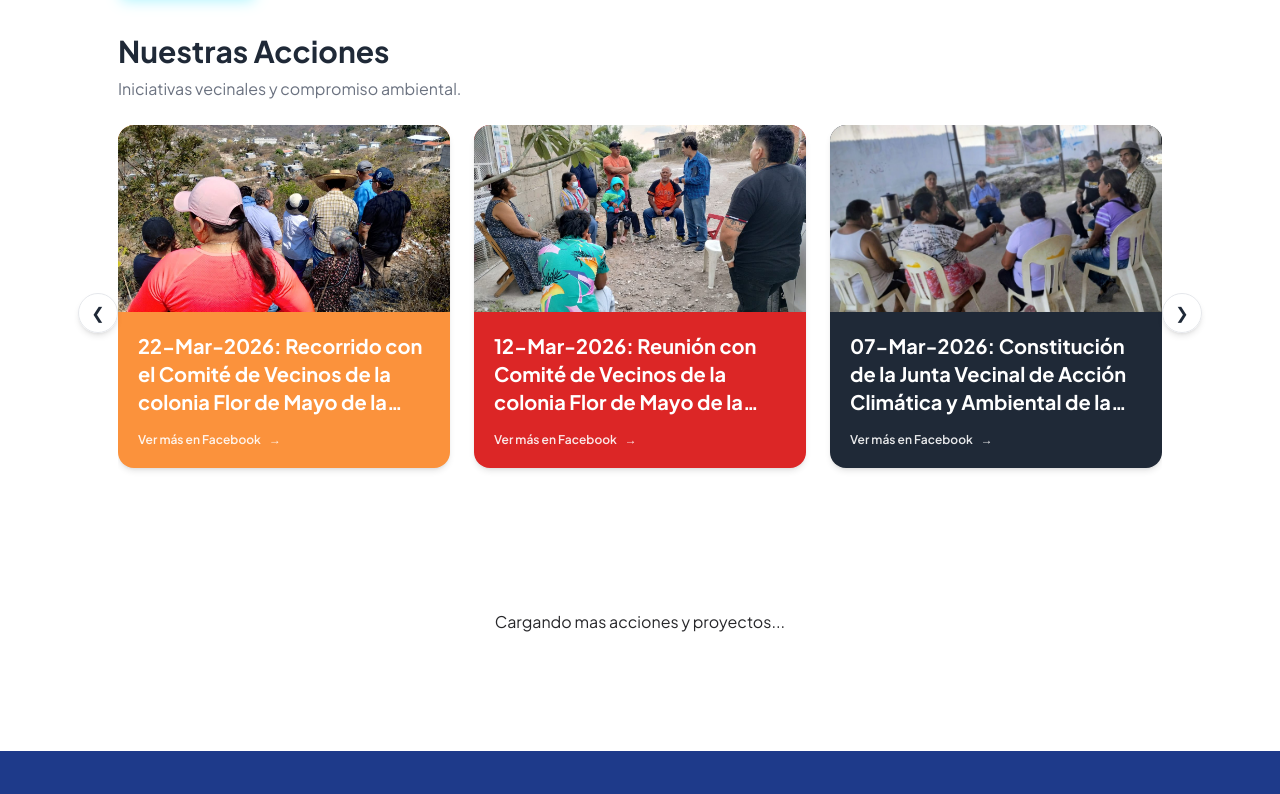
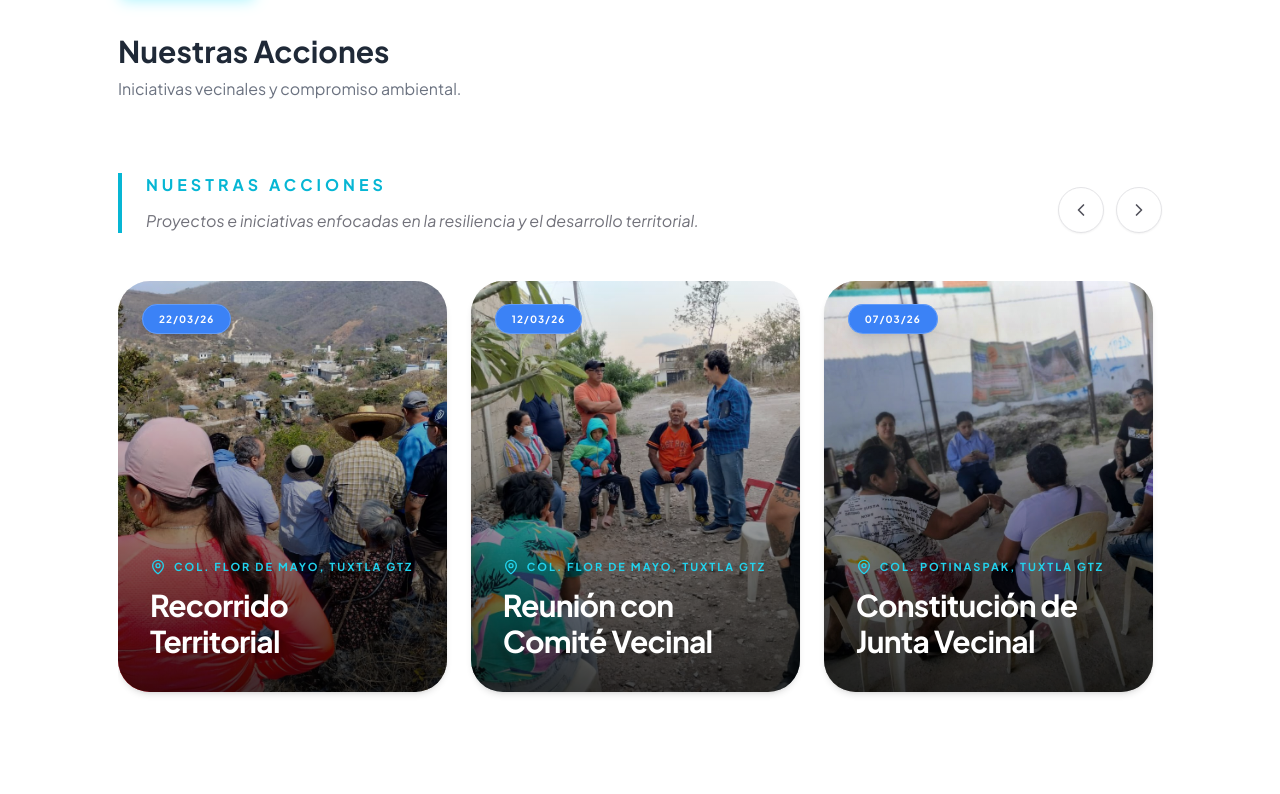
Before and after one commit to DVRKHz/STG, a React (Vite) app: page /acciones in a window 1280 px wide. Shown: the part 800-1594 px from the top of the page. Built offline with nearby package versions, Linux system fonts and the light colour scheme.

Commit message:
mejoras en acciones y proyectos

```diff
--- a/src/sections/ProjectsSection/components/ProjectCarousel.tsx
+++ b/src/sections/ProjectsSection/components/ProjectCarousel.tsx
@@ -1,104 +1,147 @@
 import { useRef } from 'react';
-import { ProjectItem } from '@/sections/ProjectsSection/components/data';
+import { ChevronLeft, ChevronRight, MapPin } from "lucide-react";
 
-// Definición de la interfaz para las propiedades que recibe el componente
+// 1. Interfaz actualizada para soportar los nuevos campos
+export interface ProjectItem {
+  id: number;
+  title: string;      // Nombre corto del proyecto
+  location: string;   // Ubicación (ej: Tuxtla Gutiérrez)
+  category: string;   // Fecha o Categoría (para el Tag)
+  text: string;       // Descripción larga (se oculta/revela)
+  img: string;
+  link: string;
+  tagColor?: string;  // Color personalizado para el tag (opcional)
+}
+
 interface Props {
   items: ProjectItem[];
 }
 
-export const ProjectCarousel = ({ items = [] }: { items?: ProjectItem[] }) => {
-  // Referencia al contenedor que tiene el scroll horizontal (permite manipular el DOM directamente)
+export const ProjectCarousel = ({ items = [] }: Props) => {
   const scrollRef = useRef<HTMLDivElement>(null);
 
-  // Early return: si no hay items, muestra un mensaje de carga
-  if (!items || items.length === 0) {
-    return <div className="p-10 text-center">Cargando mas acciones y proyectos...</div>
-  }
-
-  // Función para desplazar el carrusel lateralmente
   const scroll = (direction: 'left' | 'right') => {
     if (scrollRef.current) {
-      // Obtenemos el ancho visible del contenedor para saber cuánto desplazar
       const { clientWidth } = scrollRef.current;
-      // Calculamos la distancia: negativa para izquierda, positiva para derecha
-      const moveDistance = direction === 'left' ? -clientWidth : clientWidth;
-
-      // Ejecutamos el scroll con comportamiento suave (smooth)
+      // Desplazamiento fluido de 2/3 del contenedor
+      const moveDistance = direction === 'left' ? -clientWidth / 1.5 : clientWidth / 1.5;
       scrollRef.current.scrollBy({ left: moveDistance, behavior: 'smooth' });
     }
   };
 
+  if (!items || items.length === 0) {
+    return <div className="p-10 text-center text-zinc-400 font-medium">Cargando proyectos...</div>;
+  }
+
   return (
-    // Contenedor principal: relativo para posicionar las flechas y centrado
-    <div className="relative group w-full max-w-[1400px] mx-auto px-4 md:px-12">
+    <div className="relative group w-full max-w-[1400px] mx-auto px-4 md:px-12 py-12">
 
-      {/* Botón Izquierdo: Solo visible en pantallas medianas (md) en adelante */}
+      {/* CABECERA: Título y Controles Estilo Equipo */}
+      <div className="flex flex-col md:flex-row md:items-end justify-between gap-6 mb-12">
+        <div className="space-y-3 border-l-4 border-cyan-500 pl-6">
+          <h2 className="text-cyan-500 text-sm md:text-base font-bold tracking-[4px] uppercase">
+            Nuestras Acciones
+          </h2>
+          <p className="text-zinc-500 text-sm md:text-base italic max-w-xl">
+            Proyectos e iniciativas enfocadas en la resiliencia y el desarrollo territorial.
+          </p>
+        </div>
+
+        {/* Controles Desktop */}
+        <div className="flex gap-3 self-end md:self-auto">
           <button
             onClick={() => scroll('left')}
-        className="absolute left-2 top-1/2 -translate-y-1/2 z-20 bg-white/90 hover:bg-white shadow-md text-gray-800 w-10 h-10 rounded-full transition-all hidden md:flex items-center justify-center border border-gray-200"
+            className="p-3 rounded-full border border-zinc-200 bg-white hover:bg-zinc-50 hover:scale-110 transition-all shadow-sm active:scale-95"
+            aria-label="Anterior"
           >
-        &#10094;
+            <ChevronLeft className="w-5 h-5 text-zinc-600" />
           </button>
+          <button
+            onClick={() => scroll('right')}
+            className="p-3 rounded-full border border-zinc-200 bg-white hover:bg-zinc-50 hover:scale-110 transition-all shadow-sm active:scale-95"
+            aria-label="Siguiente"
+          >
+            <ChevronRight className="w-5 h-5 text-zinc-600" />
+          </button>
+        </div>
+      </div>
 
-      {/* Contenedor del Scroll:
-          - overflow-x-auto: habilita el scroll horizontal
-          - snap-x: activa el "anclaje" para que los elementos se detengan en puntos fijos
-          - scrollbar-width-none: (inline style) oculta la barra de scroll visualmente
-      */}
+      {/* CONTENEDOR DEL CARRUSEL */}
       <div
         ref={scrollRef}
-        className="flex overflow-x-auto snap-x snap-mandatory gap-4 md:gap-6 pb-8 scroll-smooth"
+        className="flex gap-6 overflow-x-auto snap-x snap-mandatory pb-12 scrollbar-hide -mx-4 px-4 md:mx-0 md:px-0"
         style={{ scrollbarWidth: 'none', msOverflowStyle: 'none' }}
       >
         {items.map((item) => (
-          // Cada tarjeta de proyecto
           <div
             key={item.id}
-            className="shrink-0 w-[85%] md:w-[calc(33.333%-1rem)] snap-center md:snap-start"
+            className="shrink-0 w-[88vw] sm:w-[45vw] md:w-[31.5%] snap-center group/card"
           >
             <a
               href={item.link}
               target="_blank"
               rel="noopener noreferrer"
-              className="block h-full group/card no-underline"
+              className="block relative aspect-[4/5] overflow-hidden rounded-[2rem] bg-zinc-100 shadow-md transition-all duration-500 hover:shadow-2xl hover:shadow-cyan-900/10"
             >
-              {/* Tarjeta con fondo dinámico (item.color) y efecto de elevación al hacer hover */}
-              <div className={`${item.color} flex flex-col h-full rounded-2xl overflow-hidden shadow-md transition-all duration-300 md:hover:-translate-y-2`}>
+              {/* TAG DE FECHA (Superior Izquierda) */}
+              <div className="absolute top-6 left-6 z-20">
+                <span className={`${item.tagColor || 'bg-cyan-600/90'} backdrop-blur-md text-white text-[10px] font-bold uppercase tracking-widest px-4 py-2 rounded-full shadow-lg border border-white/20`}>
+                  {item.category}
+                </span>
+              </div>
 
-                {/* Contenedor de Imagen con aspecto de video (16:9) y efecto zoom en hover */}
-                <div className="relative aspect-video overflow-hidden">
+              {/* IMAGEN: Zoom y Desenfoque al Hover */}
               <img
                 src={item.img}
-                    alt="Imagen del proyecto"
+                alt={item.title}
                 loading="lazy"
-                    className="object-cover w-full h-full transition-transform duration-500 md:group-hover/card:scale-110"
+                className="absolute inset-0 w-full h-full object-cover transition-all duration-700 ease-out group-hover/card:scale-110 group-hover/card:blur-[4px]"
               />
+
+              {/* CAPA DE DEGRADADO (Overlay) */}
+              <div className="absolute inset-0 bg-gradient-to-t from-black/95 via-black/40 to-transparent opacity-80 group-hover/card:opacity-90 transition-opacity duration-500" />
+
+              {/* CONTENIDO PRINCIPAL */}
+              <div className="absolute inset-0 p-8 flex flex-col justify-end text-white">
+
+                {/* 1. SECCIÓN SIEMPRE VISIBLE (Nombre y Ubicación) */}
+                <div className="transition-transform duration-500 ease-out group-hover/card:-translate-y-4">
+                  {/* Ubicación */}
+                  <div className="flex items-center gap-2 mb-3 text-cyan-400 group-hover/card:text-cyan-300 transition-colors">
+                    <MapPin className="w-4 h-4" />
+                    <span className="text-[11px] font-bold uppercase tracking-[2px]">
+                      {item.location}
+                    </span>
                   </div>
 
-                {/* Contenido de la tarjeta */}
-                <div className="p-5 flex flex-col grow">
-                  <h3 className="text-white text-lg md:text-xl font-bold leading-tight line-clamp-3 mb-4">
+                  {/* Nombre del Proyecto */}
+                  <h3 className="text-2xl md:text-3xl font-bold leading-tight tracking-tight">
+                    {item.title}
+                  </h3>
+                </div>
+
+                {/* 2. SECCIÓN REVELABLE (Descripción y Enlace) */}
+                <div className="max-h-0 group-hover/card:max-h-[220px] overflow-hidden transition-all duration-700 ease-in-out opacity-0 group-hover/card:opacity-100 mt-0 group-hover/card:mt-6 border-t border-white/10 pt-0 group-hover/card:pt-6">
+
+                  <p className="text-zinc-300 text-sm leading-relaxed line-clamp-4 mb-6 font-medium">
                     {item.text}
-                  </h3>
+                  </p>
 
-                  {/* "Call to action" al final de la tarjeta */}
-                  <div className="mt-auto text-white/90 text-xs font-semibold flex items-center gap-2">
-                    Ver más en Facebook <span>&rarr;</span>
+                  <div className="flex items-center justify-between group/link border-t border-white/5 pt-4 mt-auto">
+                    <span className="text-[10px] font-black uppercase tracking-[3px] text-white/90">
+                      Ver en Facebook
+                    </span>
+                    <div className="bg-cyan-500 p-2 rounded-full transform transition-transform duration-300 group-hover/link:translate-x-2 shadow-lg">
+                      <ChevronRight className="w-4 h-4 text-white" />
                     </div>
                   </div>
+                </div>
+
               </div>
             </a>
           </div>
         ))}
       </div>
-
-      {/* Botón Derecho */}
-      <button
-        onClick={() => scroll('right')}
-        className="absolute right-2 top-1/2 -translate-y-1/2 z-20 bg-white/90 hover:bg-white shadow-md text-gray-800 w-10 h-10 rounded-full transition-all hidden md:flex items-center justify-center border border-gray-200"
-      >
-        &#10095;
-      </button>
     </div>
   );
 };
--- a/src/sections/ProjectsSection/components/data.ts
+++ b/src/sections/ProjectsSection/components/data.ts
@@ -7,10 +7,13 @@
  */
 export interface ProjectItem {
   id: number;
-  color: string;
-  text: string;
-  img: string;
-  link: string;
+  title: string; // Nombre principal
+  location: string; // Dónde ocurrió
+  category: string; // Fecha
+  text: string; // Descripción detallada
+  img: string; // Ruta de la imagen
+  link: string; // Enlace a Facebook
+  tagColor?: string; // Color del tag
 }
 
 /**
@@ -21,85 +24,121 @@ export interface ProjectItem {
 export const ACCIONES_DATA: ProjectItem[] = [
    {
     id: 1,
-    color: "bg-orange-400",
-    text: "22-Mar-2026: Recorrido con el Comité de Vecinos de la colonia Flor de Mayo de la zona norte de Tuxtla Gutiérrez",
+    title: "Recorrido Territorial",
+    location: "Col. Flor de Mayo, Tuxtla Gtz",
+    tagColor: "bg-blue-500",
+    category: "22/03/26",
+    text: "Recorrido con el Comité de Vecinos de la colonia Flor de Mayo de la zona norte de Tuxtla Gutiérrez",
     img: "/22-Mar-26.jpg",
     link: "https://www.facebook.com/share/p/17RYXFhYC1/"
    },
    {
       id: 2,
-      color: "bg-red-600",
-      text: "12-Mar-2026: Reunión con Comité de Vecinos de la colonia Flor de Mayo de la zona norte de Tuxtla Gutiérrez",
+      title: "Reunión con Comité Vecinal",
+      location: "Col. Flor de Mayo, Tuxtla Gtz",
+      tagColor: "bg-blue-500",
+      category: "12/03/26",
+      text: "Reunión con Comité de Vecinos de la colonia Flor de Mayo de la zona norte de Tuxtla Gutiérrez",
       img: "/12-Mar-26.jpg",
       link: "https://www.facebook.com/share/p/1CGnsrpfiv/"
    },
    {
       id: 3,
-      color: "bg-gray-800",
-      text: "07-Mar-2026: Constitución de la Junta Vecinal de Acción Climática y Ambiental de la microcuenca Potinaspak",
+      title: "Constitución de Junta Vecinal",
+      location: "Col. Potinaspak, Tuxtla Gtz",
+      tagColor: "bg-blue-500",
+      category: "07/03/26",
+      text: "Constitución de la Junta Vecinal de Acción Climática y Ambiental de la microcuenca Potinaspak",
       img: "/07-Mar-26.jpg",
       link: "https://www.facebook.com/share/p/1DjSkCexsA/"
     },
     {
       id: 4,
-      color: "bg-cyan-500",
-      text: "19-Feb-2026: Reunión de trabajo en el COBACH 236 de Tuxtla Gutiérrez",
+      title: "Reunión de Trabajo",
+      location: "COBACH 236",
+      tagColor: "bg-blue-500",
+      category: "19/02/26",
+      text: "Reunión de trabajo en el COBACH 236 de Tuxtla Gutiérrez",
       img: "/19-Feb-26.jpg",
       link: "https://www.facebook.com/share/p/1865WbmKEW/"
     },
     {
       id: 5,
-      color: "bg-lime-600",
-      text: "06-Feb-2026: Foro Vecinal con los padres de familia de la Escuela Primaria César Cruz Soto de Tuxtla Gutiérrez",
+      title: "Foro Vecinal",
+      location: "Esc. Prim. César Cruz Soto",
+      tagColor: "bg-blue-500",
+      category: "06/02/26",
+      text: "Foro Vecinal con los padres de familia de la Escuela Primaria César Cruz Soto de Tuxtla Gutiérrez",
       img: "/06-Feb-26.jpg",
       link: "https://www.facebook.com/share/p/1aYhbxAZJ5/"
     },
     {
       id: 6,
-      color: "bg-blue-900",
-      text: "28-Nov-2025: Realización del Foro Vecinal en COBACH 236 de Tuxtla Gutiérrez",
+      title: "Foro Vecinal",
+      location: "COBACH 236",
+      tagColor: "bg-blue-500",
+      category: "28/11/25",
+      text: "Realización del Foro Vecinal en COBACH 236 de Tuxtla Gutiérrez",
       img: "/28-Nov-25.jpg",
       link: "https://www.facebook.com/share/p/1CDq12MDBP/"
     },
     {
       id: 7,
-      color: "bg-lime-700",
-      text: "14-Nov-2025: Foro Vecinal en la Telesecundaria 121 de Tuxtla Gutiérrez",
+      title: "Foro Vecinal",
+      location: "Telesecundaria 121",
+      tagColor: "bg-blue-500",
+      category: "14/11/25",
+      text: "Foro Vecinal en la Telesecundaria 121 de Tuxtla Gutiérrez",
       img: "/14-Nov-25.jpg",
       link: "https://www.facebook.com/share/p/1KBfsvdWug/"
     },
     {
       id: 8,
-      color: "bg-purple-600",
-      text: "28-Oct-2025: Reunión con docentes del COBACH 236 de Tuxtla Gutiérrez",
+      title: "Reunión con docentes",
+      location: "COBACH 236",
+      tagColor: "bg-blue-500",
+      category: "28/11/25",
+      text: "Reunión con docentes del COBACH 236 de Tuxtla Gutiérrez",
       img: "/28-Oct-25.jpg",
       link: "https://www.facebook.com/share/p/1APZW77FCG/"
     },
     {
       id: 9,
-      color: "bg-red-600",
-      text: "16-Oct-2025: Reunión con funcionarios de ICIPLAM",
+      title: "Reunión con funcionarios",
+      location: "ICIPLAM",
+      tagColor: "bg-blue-500",
+      category: "16/10/25",
+      text: "Reunión con funcionarios de ICIPLAM",
       img: "/16-Oct-25.jpg",
       link: "https://www.facebook.com/share/p/14VwtzhuYf1/"
     },
     {
       id: 10,
-      color: "bg-yellow-500",
-      text: "02-Oct-2025: En DGIP de la UNACH  presentación del Proyecto a Red ECOS",
+      title: "Presentación de Proyecto",
+      location: "DGIP de la UNACH",
+      tagColor: "bg-blue-500",
+      category: "02/10/25",
+      text: "En DGIP de la UNACH  presentación del Proyecto a Red ECOS",
       img: "/02-Oct-25.jpg",
       link: "https://www.facebook.com/share/p/14Von2ncSt6/"
     },
     {
       id: 11,
-      color: "bg-green-500",
-      text: "25-Ago-2025: Zona Norte de Tuxtla Gutiérrez",
+      title: "Recorrido en la Zona Norte",
+      location: "Tuxtla Gtz",
+      tagColor: "bg-blue-500",
+      category: "25/08/25",
+      text: "En el mes de agosto se hizo un recorrido de escuelas de la zona norte de Tuxtla Gutiérrez con el fin de observar las condiciones del territorio..",
       img: "/25-Ago-25.jpg",
       link: "https://www.facebook.com/share/p/183sWL8zxQ/"
     },
     {
       id: 12,
-      color: "bg-blue-500",
-      text: "06-Ago-2025: Aula polifuncional de la Facultad de Arquitectura de la UNACH",
+      title: "Entrega de Reconocimientos",
+      location: "Facultad de Arquitectura, UNACH",
+      tagColor: "bg-blue-500",
+      category: "06/08/25",
+      text: "Aula polifuncional de la Facultad de Arquitectura de la UNACH",
       img: "/06-Ago-25.jpg",
       link: "https://www.facebook.com/share/p/1BQAAQbBtH/"
     },
@@ -114,10 +153,13 @@ export const ACCIONES_DATA: ProjectItem[] = [
 export const PROYECTOS_DATA: ProjectItem[] = [
   {
     id: 1,
-    color: "bg-cyan-500",
-    text: "19-Feb-2026: Reunión de trabajo en el COBACH 236 de Tuxtla Gutiérrez",
-    img: "https://scontent.ftgz3-1.fna.fbcdn.net/v/...", // Tu URL original
-    link: "https://www.facebook.com/share/p/1865WbmKEW/"
+    title: "Recuperación de Microcuencas",
+    location: "Tuxtla Gutiérrez, Chiapas",
+    category: "2025 - Actual",
+    tagColor: "bg-blue-500",
+    text: "Propuestas e iniciativas para impulsar desde el enfoque 'eco-céntrico', la recuperación y resignificación territorial en microcuencas inundables...",
+    img: "/proyecto-microcuencas.jpg",
+    link: "https://www.facebook.com/share/p/1GDZNQ7xGm/"
   },
   // Agregar aquí mas proyectos...
 ];
```
Also changed, not shown: public/proyecto-microcuencas.jpg (added). Lines whose indentation alone changed are shown as unchanged.
